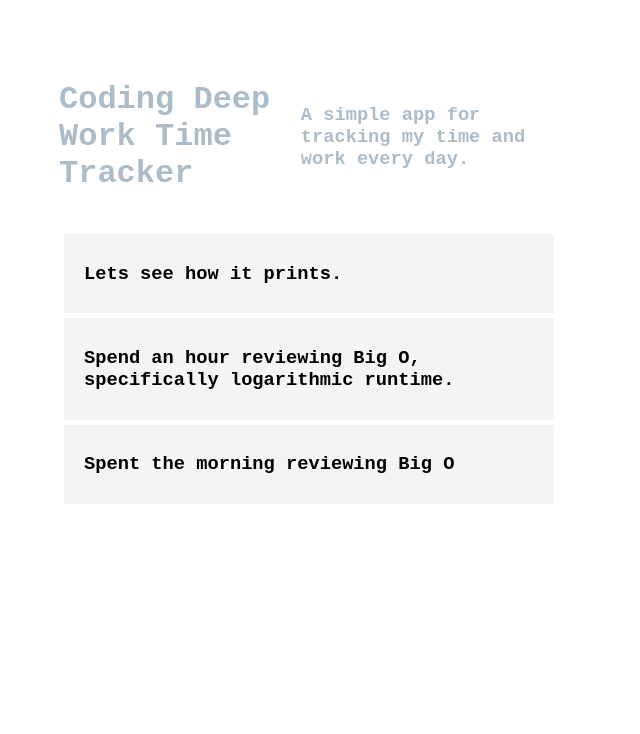
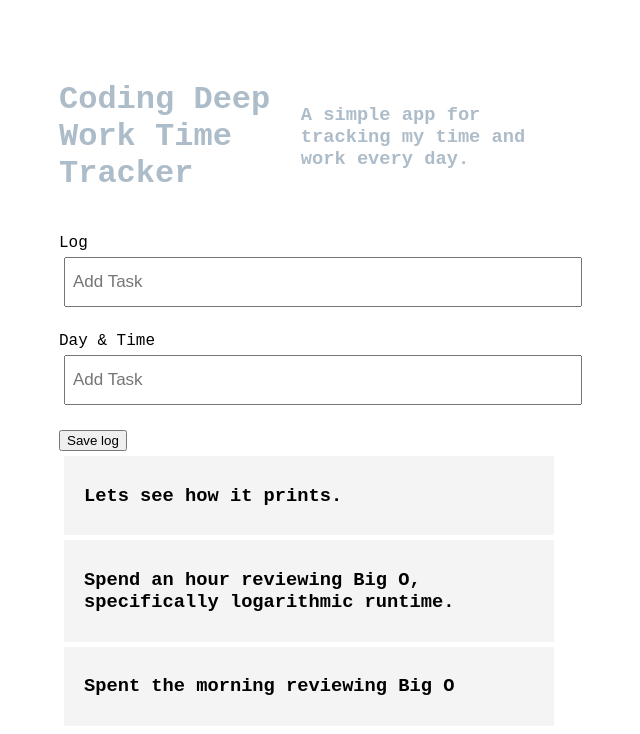
Before and after one commit to Kaitlyn-Lynette/Deep-Work-React-App, a React (Create React App) app: page / in a window 1280 px wide. Shown: the top 734 px of the page, without its empty margins (331-971 px from the left). Built offline with nearby package versions, Linux system fonts and the light colour scheme.

Commit message:
Added log

```diff
--- a/package.json
+++ b/package.json
@@ -8,6 +8,7 @@
     "@testing-library/user-event": "^12.8.3",
     "react": "^17.0.2",
     "react-dom": "^17.0.2",
+    "react-icons": "^4.2.0",
     "react-scripts": "4.0.3",
     "web-vitals": "^1.1.2"
   },
--- a/src/App.js
+++ b/src/App.js
@@ -1,5 +1,6 @@
 import {useState} from 'react'
 import Header from './components/Header'
+import AddLog from './components/AddLog'
 import Logs from './components/Logs'
 
 function App() {
@@ -23,6 +24,7 @@ function App() {
   return (
     <div className="container">
       <Header />
+      <AddLog />
       <Logs logs={logs} />
     </div>
   );
--- /dev/null
+++ b/src/components/AddLog.js
@@ -0,0 +1,27 @@
+import {useState} from 'react'
+
+const AddTask = () => {
+    const [text, setText] = useState('')
+    const [day, setDay] = useState('')
+}
+
+
+const AddLog = () => {
+    return (
+        <form className='add-form'>
+            <div className='form-control'>
+                <label>Log</label>
+                <input type='text' placeholder='Add Task' />
+            </div>
+            <div className='form-control'>
+                <label>Day & Time</label>
+                <input type='text' placeholder='Add Task' />
+            </div>
+            <input type='submit' value='Save log' className='btn btn-blick'/>
+        </form>
+
+
+    )
+}
+
+export default AddLog
--- a/src/index.css
+++ b/src/index.css
@@ -32,3 +32,20 @@
   align-items: center;
   justify-content: space-between;
 }
+
+
+.form-control {
+  margin: 20px 0;
+}
+
+.form-control label {
+  display: block;
+}
+
+.form-control input {
+  width: 100%;
+  height: 40px;
+  margin: 5px;
+  padding: 3px 7px;
+  font-size: 17px;
+}
```
Also changed, not shown: 1 other file (tests, documents, lock files or other folders).
